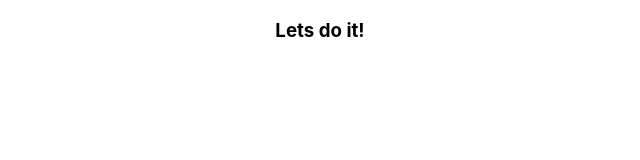
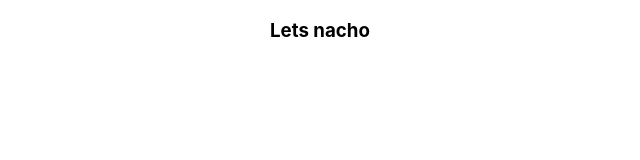
Before and after one commit to manishkr11/abcstart, a React (Create React App) app: page / in a window 1280 px wide. Shown: the top 160 px of the page, without its empty margins (320-960 px from the left). Built offline with nearby package versions, Linux system fonts and the light colour scheme.

Commit message:
message changed

```diff
--- a/src/App.js
+++ b/src/App.js
@@ -4,7 +4,7 @@ import './App.css';
 function App() {
   return (
     <div className="App">
-      <h3>Lets do it!</h3>
+      <h3>Lets nacho</h3>
     </div>
   );
 }
```
